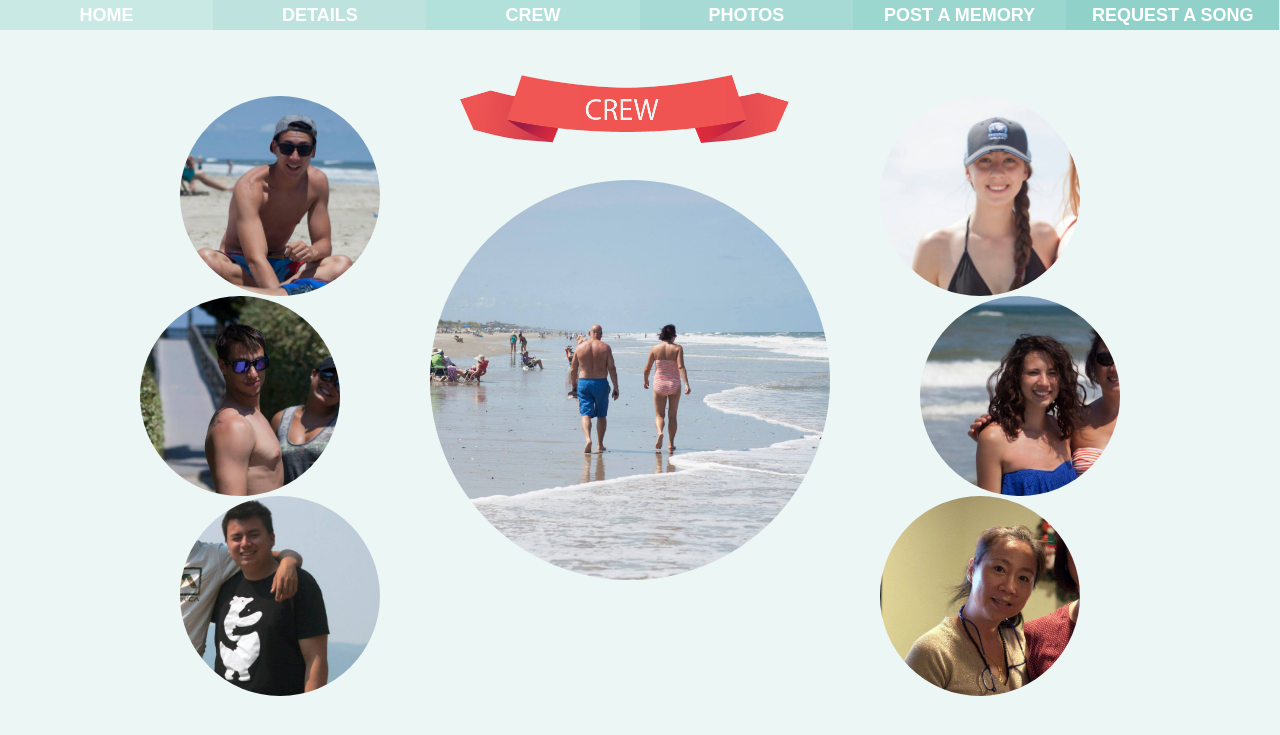
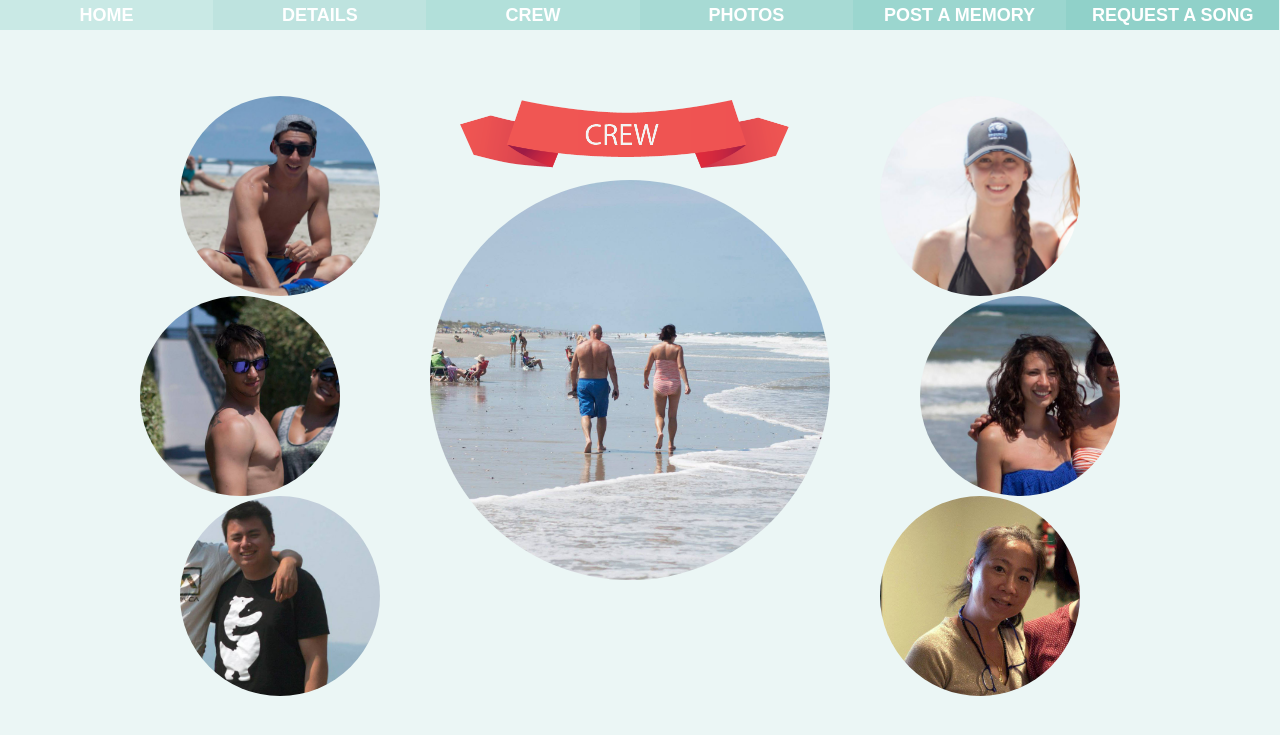
Before and after one commit to phyllisandjohn/phyllisandjohn.github.io, a Jekyll site: the page crew/index.html, which Jekyll copies as it is, in a window 1280 px wide. Shown: the top 735 px of the page. Built offline with Jekyll 4.4.1, drawn with Linux system fonts in a browser that asks for light colours.

Commit message:
Update index.html

```diff
--- a/crew/index.html
+++ b/crew/index.html
@@ -15,7 +15,7 @@
 	position: absolute;
 	left: 50%;
 	margin-left: -180px;
-	top: 75px;
+	top: 100px;
 }
 
 </style>
```
